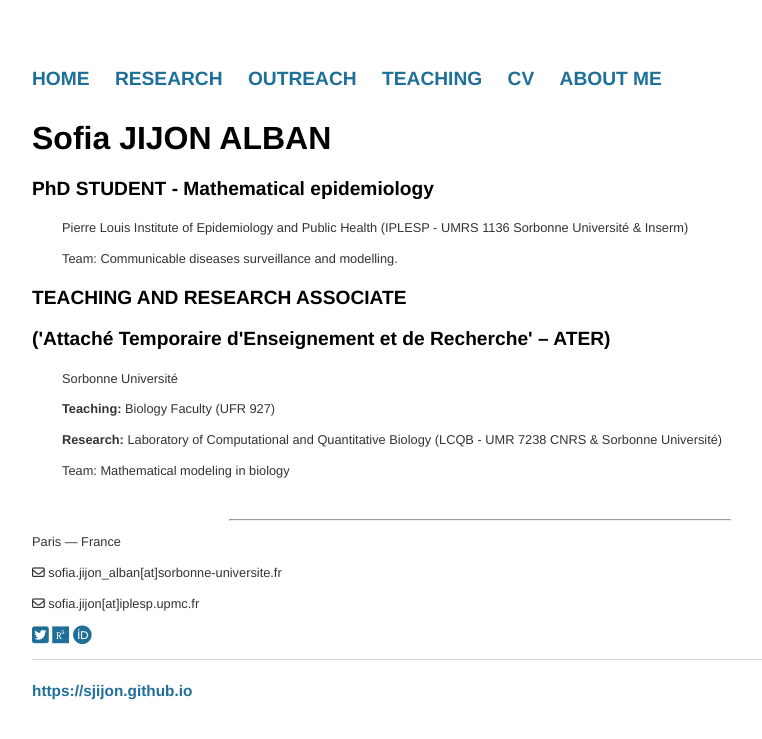
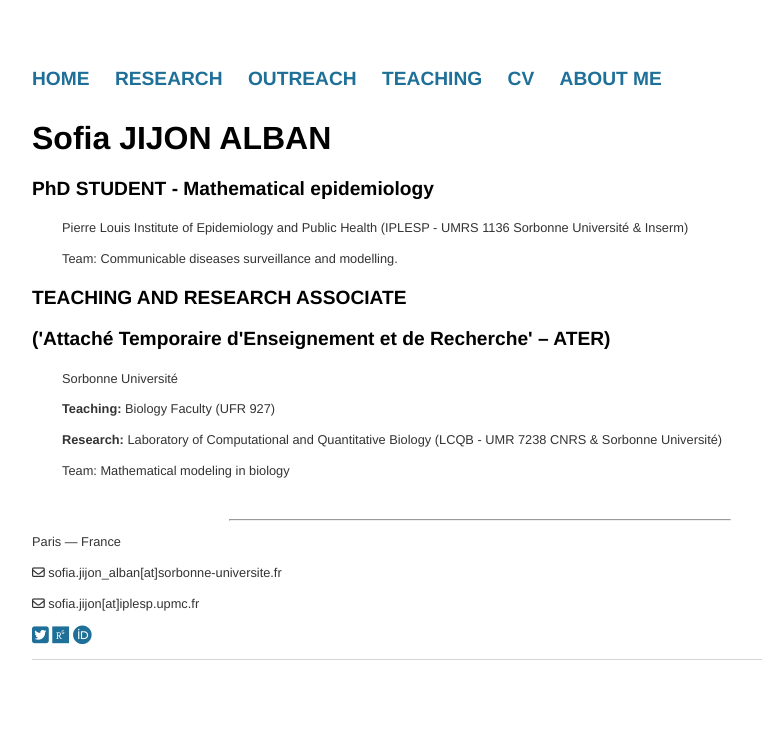
Before and after one commit to sjijon/sjijon.github.io, a Jekyll site: the page built from index.html, in a window 1280 px wide. Shown: the top 739 px of the page, without its empty margins (160-922 px from the left). Built offline with Jekyll 4.4.1, drawn with Linux system fonts in a browser that asks for light colours; nearby versions of some CDN libraries.

Commit message:
Update default.html

```diff
--- a/_layouts/default.html
+++ b/_layouts/default.html
@@ -18,13 +18,11 @@
     		</ul>
 		</nav>
 
-		<div class="container">
+	<div class="container">
     		{{ content }}
 	</div><!-- /.container -->
 <footer>
-	<ul>
-		<li><a href="https://sjijon.github.io">https://sjijon.github.io</a></li>
-	</ul>
+
 </footer>
 </body>
 </html>
```
